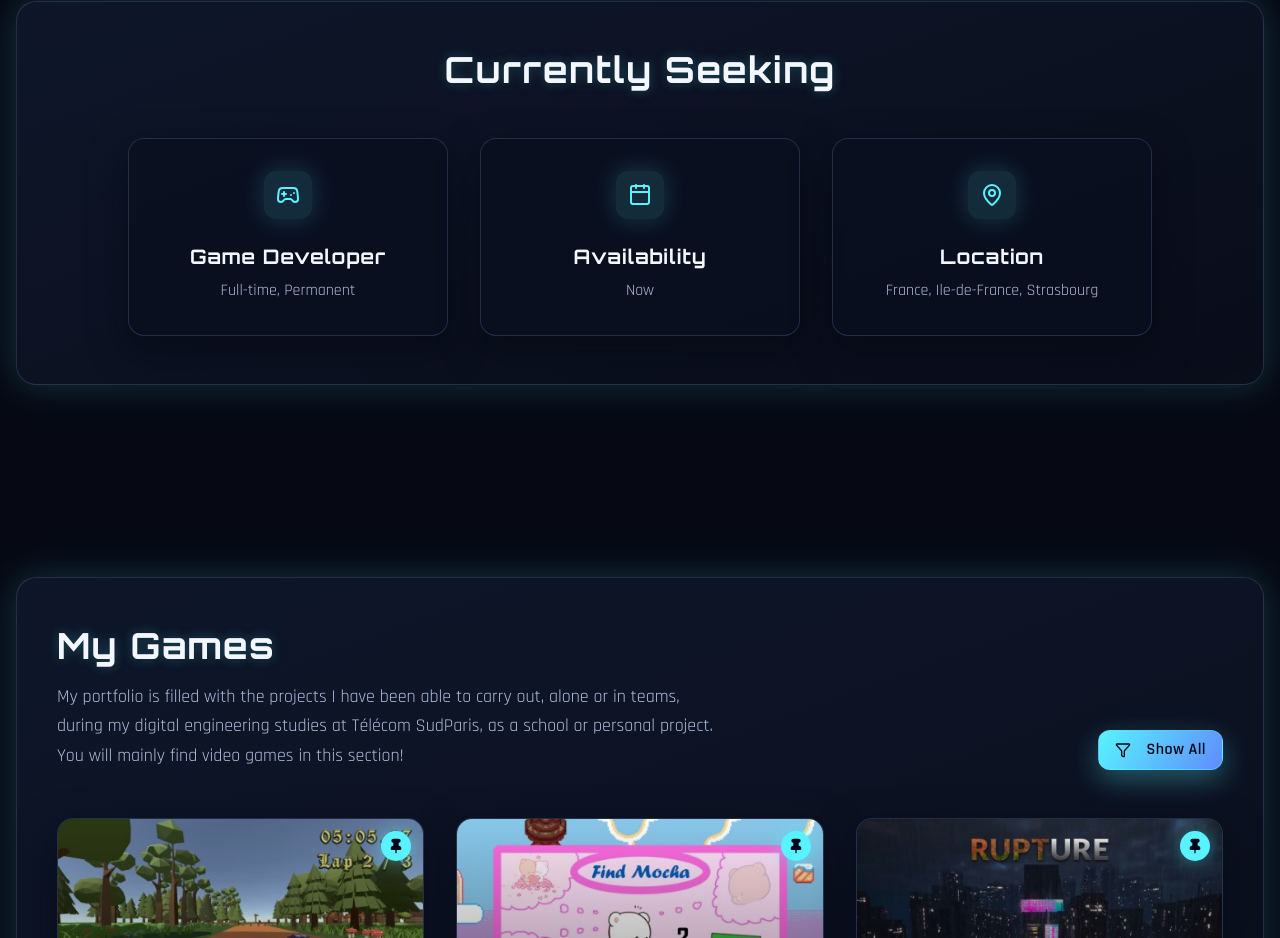
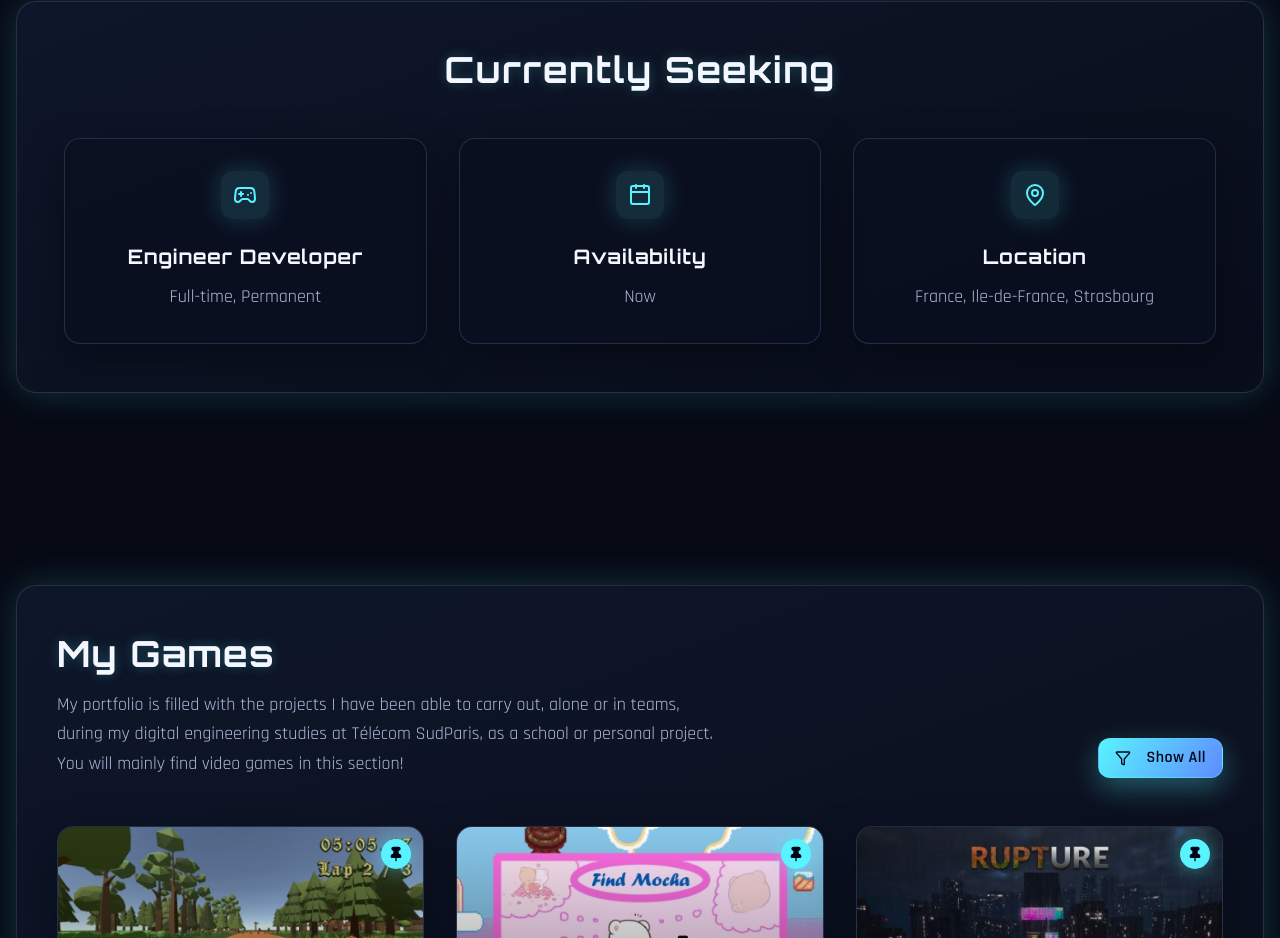
Before and after one commit to AdriKat2022/kat-portfolio, a React (Vite) app: page / in a window 1280 px wide. Shown: the part 896-1834 px from the top of the page. Built offline with nearby package versions, Linux system fonts and the light colour scheme.

Commit message:
updated seeking section

```diff
--- a/src/components/layout/Seeking.tsx
+++ b/src/components/layout/Seeking.tsx
@@ -28,14 +28,14 @@ export function Seeking() {
     titleKey: string,
     valueKey: string
   ) => (
-    <div className="surface-card surface-card-hover flex h-full flex-col items-center p-8">
+    <div className="surface-card surface-card-hover flex flex-col h-full items-center p-8">
       <div className="icon-chip mb-6">
         <Icon className="h-6 w-6" />
       </div>
-      <h3 className="text-theme-strong mb-2 text-xl font-bold">
+      <h3 className="text-theme-strong mb-3 text-xl font-bold">
         {t(titleKey)}
       </h3>
-      <p className="text-theme mt-auto text-right">
+      <p className="text-theme mt-auto text-lg">
         {t(valueKey)}
       </p>
     </div>
@@ -49,9 +49,9 @@ export function Seeking() {
             {t('sections.titles.seeking')}
           </h2>
 
-          <div className="grid w-full max-w-5xl grid-cols-1 items-stretch gap-8 md:grid-cols-3">
+          <div className="grid w-full max-w-6xl grid-cols-1 items-stretch gap-8 md:grid-cols-3">
             {cards.map((card) => (
-              <div key={card.titleKey} className="h-full">
+              <div key={card.titleKey}>
                 {renderSeekingCard(card.icon, card.titleKey, card.valueKey)}
               </div>
             ))}
--- a/src/data/locales/en/translation.json
+++ b/src/data/locales/en/translation.json
@@ -27,7 +27,7 @@
       "contact": "Contact"
     },
     "seeking": {
-      "position-title": "Game Developer",
+      "position-title": "Engineer Developer",
       "position-subtitle": "Full-time, Permanent",
       "availability-title": "Availability",
       "location-title": "Location",
--- a/src/data/locales/fr/translation.json
+++ b/src/data/locales/fr/translation.json
@@ -27,7 +27,7 @@
       "contact": "Contact"
     },
     "seeking": {
-      "position-title": "Développeur de Jeux vidéo",
+      "position-title": "Ingénieur Développeur",
       "position-subtitle": "Temps plein, CDI",
       "availability-title": "Disponibilité",
       "location-title": "Localisation",
```
